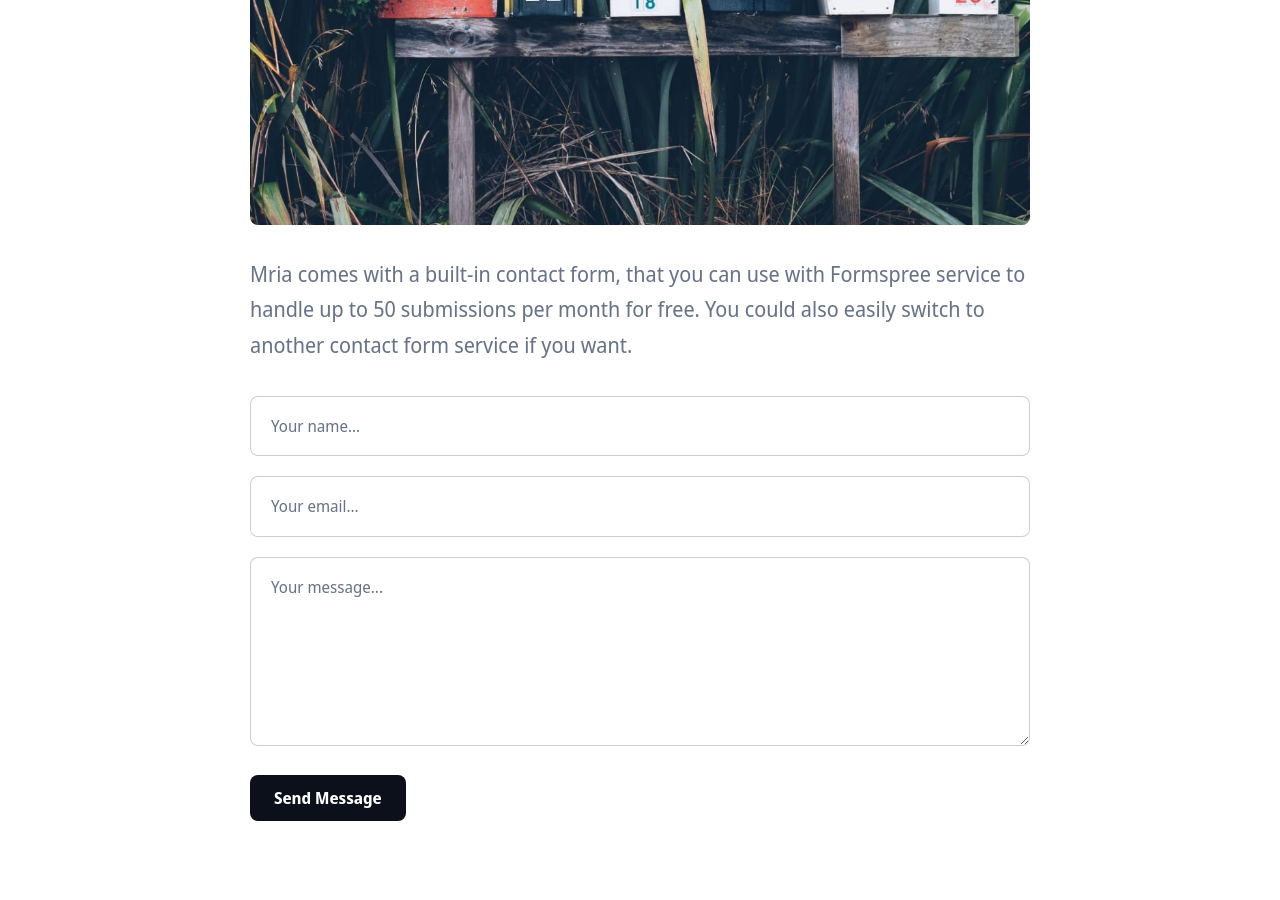
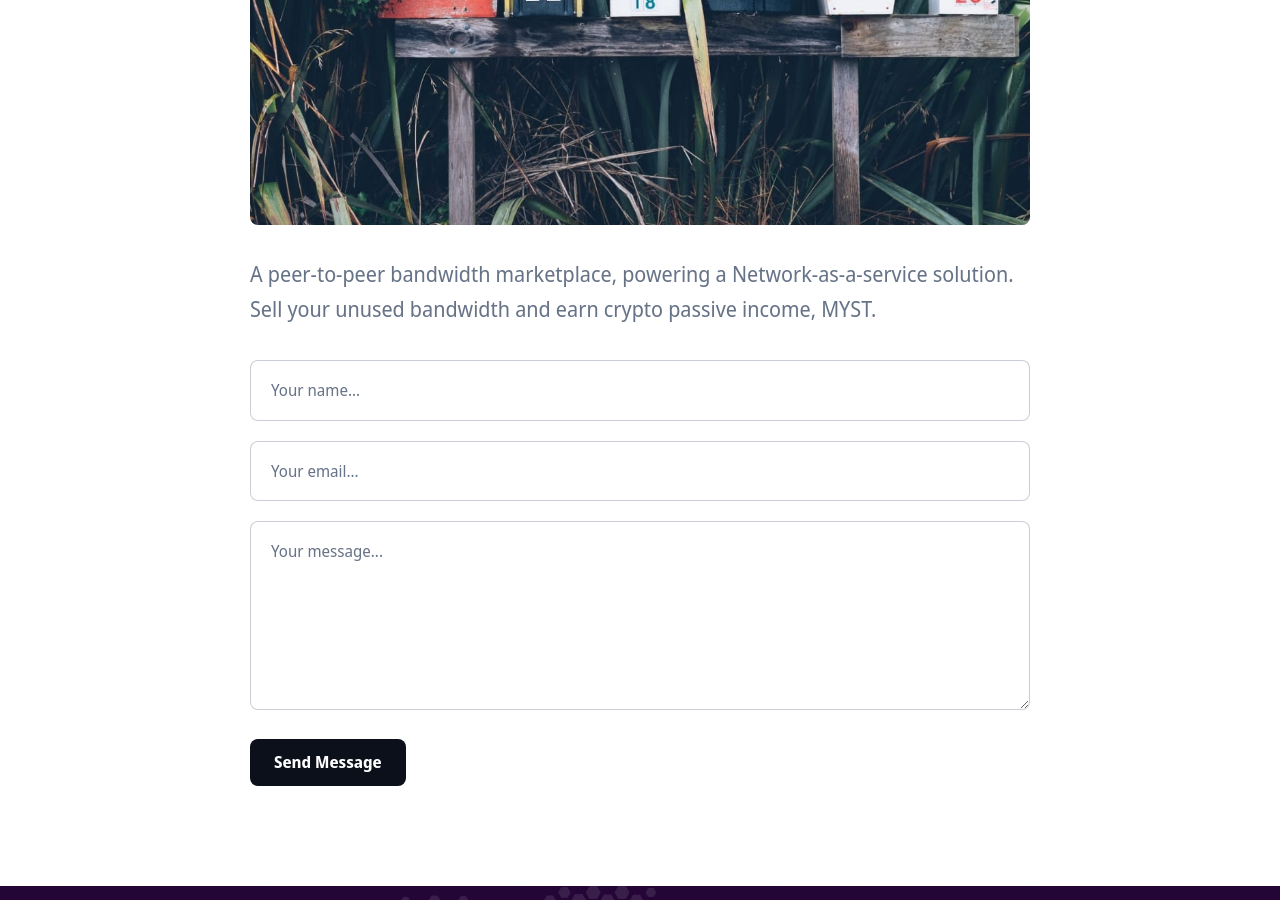
Before and after one commit to mysteriumnetwork/mmn-blog, a Jekyll site: the page built from _pages/contact.html, in a window 1280 px wide and 900 px high, scrolled down 603 px. Built offline with Jekyll 4.4.1, drawn with Linux system fonts in a browser that asks for light colours; nearby versions of some CDN libraries.

Commit message:
Update contacts
Signed-off-by: Mantas Domaševičius <mantas@mysterium.network>

```diff
--- a/_data/settings.yml
+++ b/_data/settings.yml
@@ -127,8 +127,8 @@ social:
 #-------------------------------
 # Contact Settings
 contact:
-  email: your@email.com # Add your form_id
-  description: Mria comes with a built-in contact form, that you can use with Formspree service to handle up to 50 submissions per month for free. You could also easily switch to another contact form service if you want. # Add a description of your form
+  email: team@mysterium.network # Add your form_id
+  description: A peer-to-peer bandwidth marketplace, powering a Network-as-a-service solution. Sell your unused bandwidth and earn crypto passive income, MYST. # Add a description of your form
 
 # NOTE
 # Mria theme comes with a contact form built-in. You can use this form with Formspree (https://formspree.io/) service and get up to 50 submissions for free. Also, you can easily switch to another service if you want.
```
